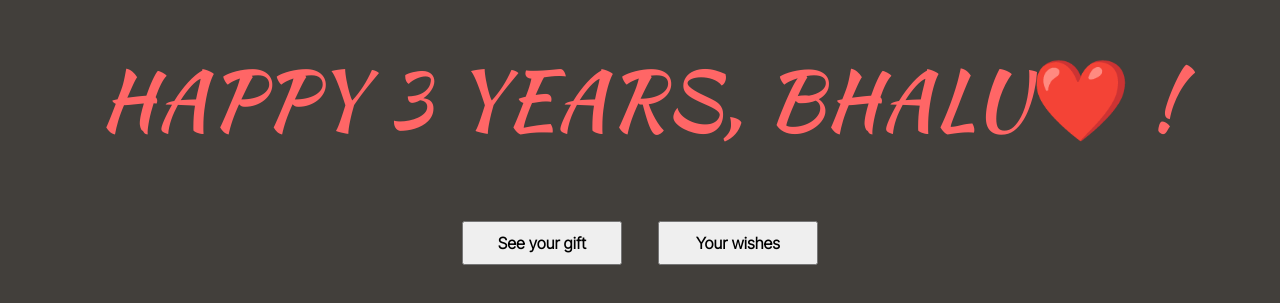
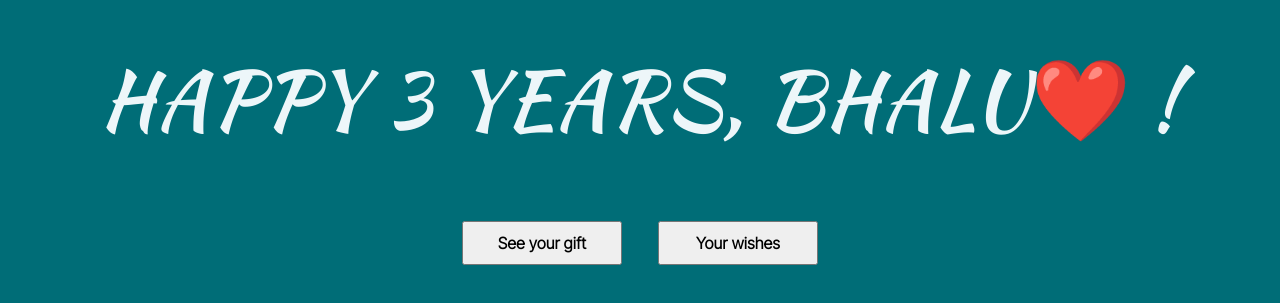
Before and after one commit to Adityakumar-blip/threeyyear, a plain HTML site: page index.html in a window 1280 px wide. Shown: the part 239-542 px from the top of the page. Drawn offline with Linux system fonts and the light colour scheme.

Commit message:
third commit

```diff
--- a/gift.css
+++ b/gift.css
@@ -1,3 +1,5 @@
+@import url('https://fonts.googleapis.com/css2?family=Euphoria+Script&family=Inter+Tight:wght@300&display=swap');
+
 * {
     box-sizing: border-box;
     margin: 0;
@@ -8,17 +10,27 @@
   body {
     margin: 0;
     height: 100%;
+    background-color: #83c5be;
   }
 
   .like {
     text-align: center;
     padding-top: 3rem;
+    font-family: 'Euphoria Script', sans-serif;
+    font-size: 3rem;
+    font-weight: 500;
+  }
+
+  .giftContainer {
+    background-color: #83c5be;
+    height: 100%;
   }
 
 .giftcard {
     display: flex;
     align-items: center;
     justify-content: center;
+    margin-top: 2rem;
 }
 
 .gift-carousel {
--- a/style.css
+++ b/style.css
@@ -19,12 +19,12 @@
 
   body {
     align-items: center;
-    background-color: #423f3b;
+    background-color: #006d77;
     display: flex;
   }
 
   .container {
-    color: #ff6666;
+    color: #edf6f9;
     margin: 0 auto;
     text-align: center;
   }
```
